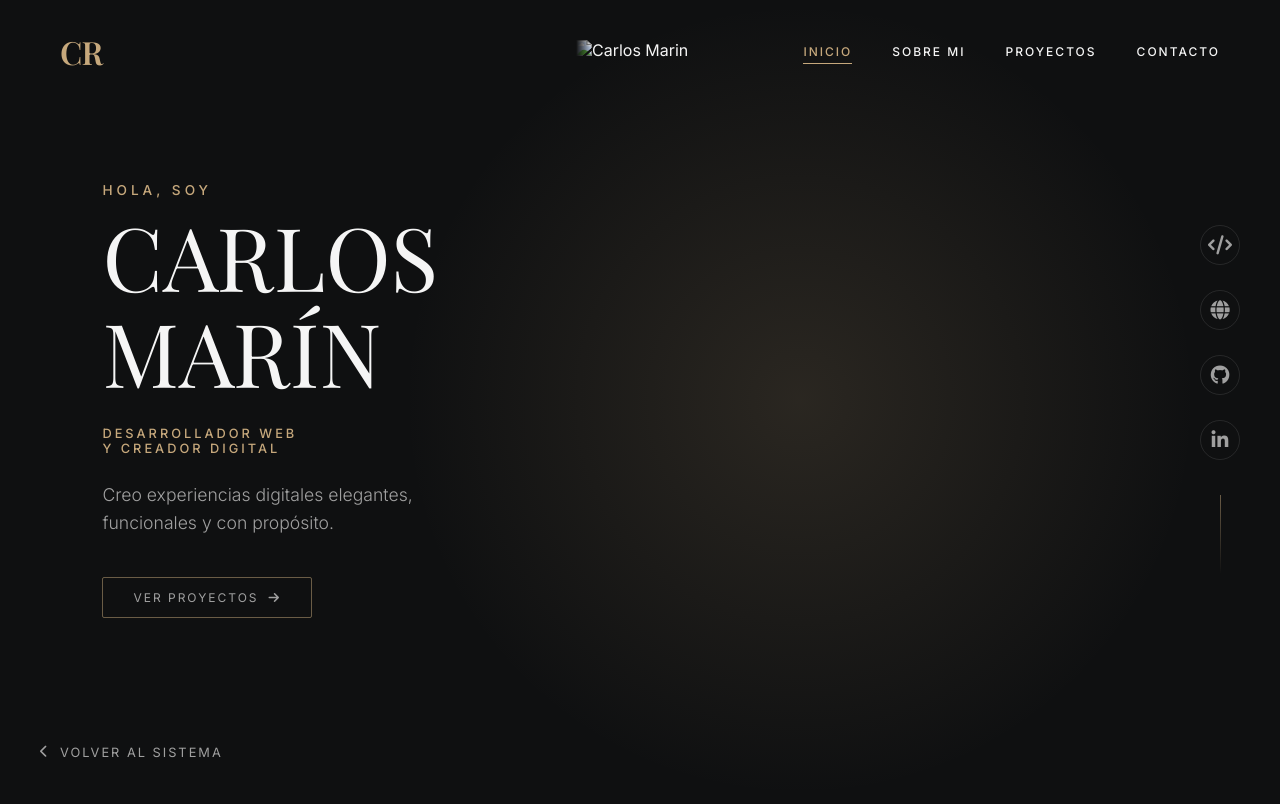
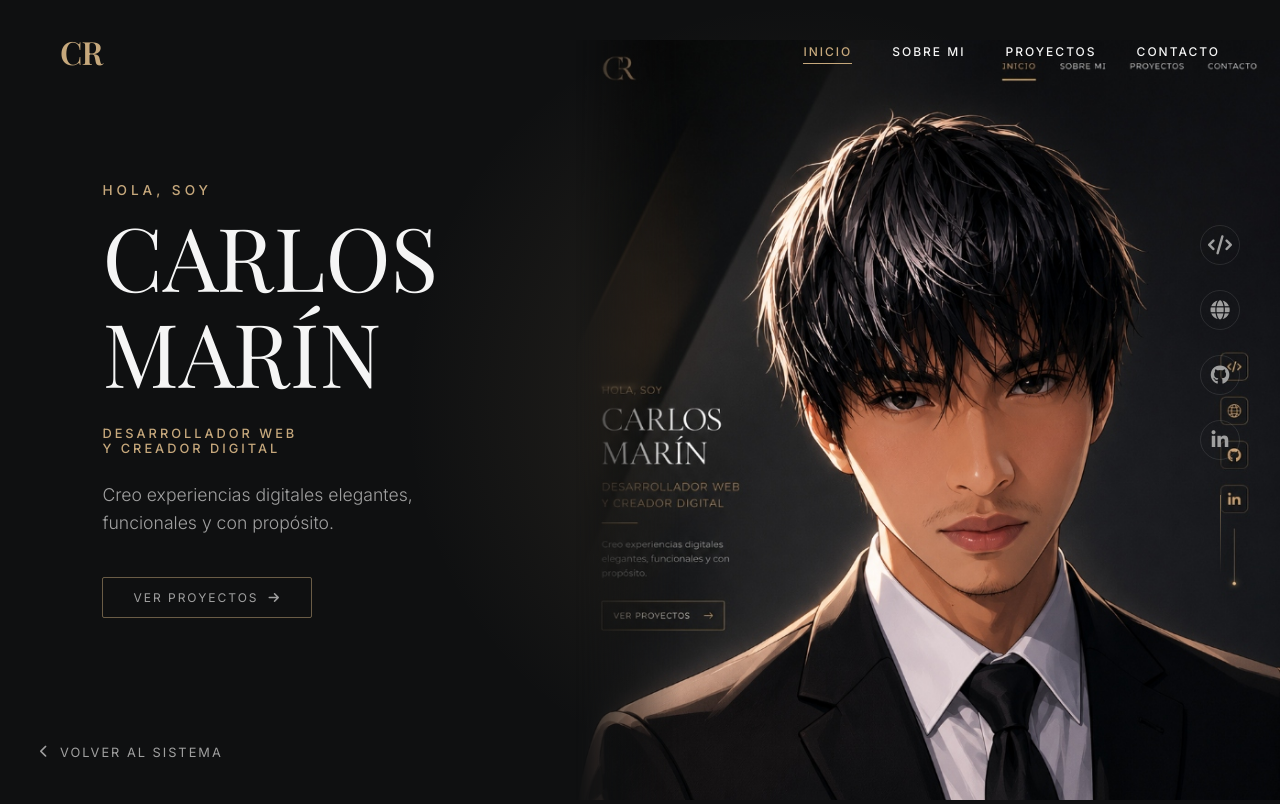
Before and after one commit to raulmarincarlos-eng/soporte-draj, a Flask app: page /creditos in a window 1280 px wide. Before the commit the page ends 758 px from the top, so only its background shows below. Run offline with Flask 3, Linux system fonts and the light colour scheme.

Commit message:
Fix image format to jpg

```diff
--- a/templates/creditos.html
+++ b/templates/creditos.html
@@ -314,7 +314,7 @@
 
         <div class="content-right">
             <!-- Using the user uploaded image -->
-            <img src="{{ url_for('static', filename='img/carlos_profile.png') }}" alt="Carlos Marin" class="profile-img">
+            <img src="{{ url_for('static', filename='img/carlos_profile.jpg') }}" alt="Carlos Marin" class="profile-img">
         </div>
     </div>
 
```
Also changed, not shown: static/img/carlos_profile.jpg (added).
